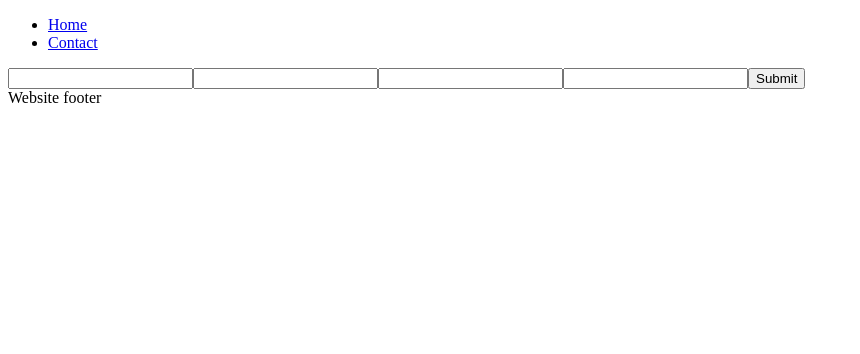
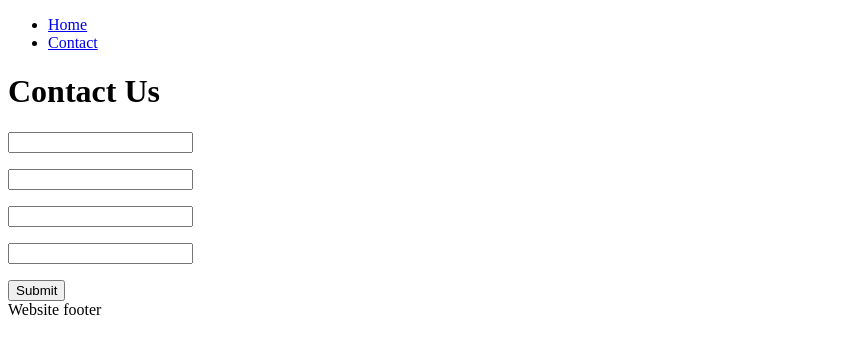
Before and after one commit to karolina-szymanska/ecom-javascript-frameworks-ca, a React (Create React App) app: page /contact in a window 1280 px wide. Shown: the top 354 px of the page, without its empty margins (0-860 px from the left). Built offline with nearby package versions, Linux system fonts and the light colour scheme.

Commit message:
wrote the contact form page

```diff
--- a/src/pages/ContactPage/index.jsx
+++ b/src/pages/ContactPage/index.jsx
@@ -1,43 +1,77 @@
 import React from "react";
 import { useForm } from "react-hook-form";
+import { yupResolver } from "@hookform/resolvers/yup";
+import * as yup from "yup";
 
-function Contact() {
+const schema = yup
+  .object({
+    fullName: yup
+      .string()
+      .required("Please enter your first name")
+      .min(3, "Your first name should be at least 3 characters"),
+    // .typeError("Your full name should consist of letters"),
+    email: yup
+      .string()
+      .required("Please enter your email")
+      .email("Please enter a valid email format")
+      // .matches(/^[A-Z0-9._%+-]+@[A-Z0-9.-]+\.[A-Z]{2,}$/i, "Invalid email format")
+      .typeError("Please enter a valid email address"),
+    subject: yup
+      .string()
+      .required("Please enter your subject")
+      .min(3, "Your subject name should be at least 3 characters"),
+    // .typeError("Your subject should consist of letters"),
+    body: yup
+      .string()
+      .required("Please enter your message")
+      .min(3, "Your message should be at least 3 characters"),
+    // .typeError("Your message should consist of letters"),
+  })
+  .required();
+
+function ContactPage() {
   document.title = "Contact Us | eCom";
-  const { register, handleSubmit } = useForm();
 
-  function onSubmit(data) {
-    console.log(data);
-  }
+  const {
+    register,
+    handleSubmit,
+    formState: { errors },
+    reset,
+  } = useForm({
+    resolver: yupResolver(schema),
+  });
+
+  const onSubmit = (data) => {
+    console.log({ data });
+    reset();
+  };
 
   return (
-    <form onSubmit={handleSubmit(onSubmit)}>
-      <input
-        {...register("fullName", {
-          required: true,
-          minLength: 3,
-        })}
-      />
-      <input
-        {...register("email", {
-          pattern: /[A-Za-z]{3}/,
-          required: true,
-        })}
-      />
-      <input
-        {...register("subject", {
-          required: true,
-          minLength: 3,
-        })}
-      />
-      <input
-        {...register("body", {
-          required: true,
-          minLength: 3,
-        })}
-      />
-      <input type="submit" />
-    </form>
+    <>
+      <h1>Contact Us</h1>
+      <form onSubmit={handleSubmit(onSubmit)}>
+        <div>
+          <input {...register("fullName")} />
+          <p>{errors.fullName?.message}</p>
+        </div>
+        <div>
+          <input {...register("email")} />
+          <p>{errors.email?.message}</p>
+        </div>
+        <div>
+          <input {...register("subject")} />
+          <p>{errors.subject?.message}</p>
+        </div>
+        <div>
+          <input {...register("body")} />
+          <p>{errors.body?.message}</p>
+        </div>
+        <button className="contact-button" type="submit">
+          Submit
+        </button>
+      </form>
+    </>
   );
 }
 
-export default Contact;
+export default ContactPage;
```
